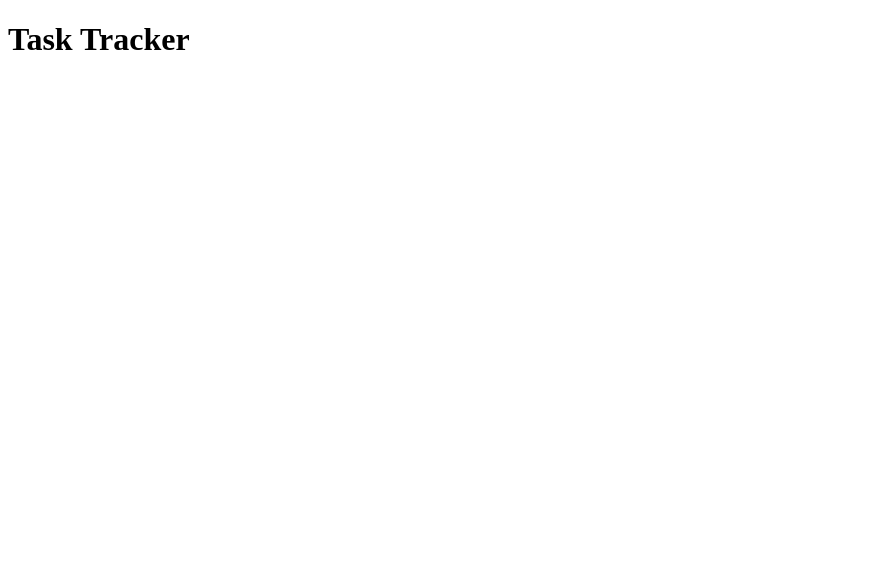
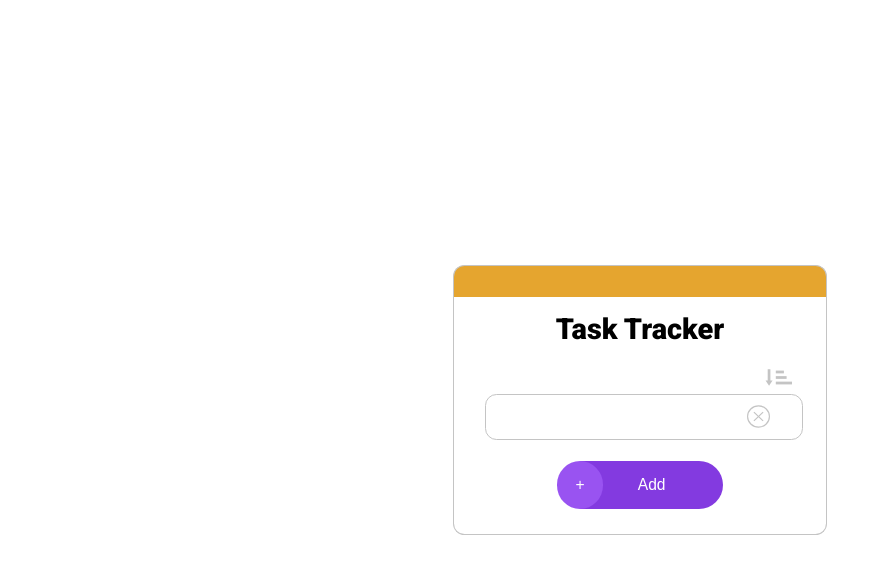
Before and after one commit to AnarHummatli/to-do-list-lahiye-2-, a plain HTML site: page index.html in a window 1280 px wide. Shown: the whole page, without its empty margins (0-882 px from the left). Drawn offline with Linux system fonts and the light colour scheme.

Commit message:
feat: Add html and css sturucture of first page

```diff
--- a/index.html
+++ b/index.html
@@ -1,11 +1,13 @@
 <!DOCTYPE html>
 <html lang="en">
+
 <head>
     <meta charset="UTF-8">
     <meta name="viewport" content="width=device-width, initial-scale=1.0">
     <title>Document</title>
     <link rel="stylesheet" href="style.css">
 </head>
+
 <body>
     <script src="script.js"></script>
 
@@ -13,8 +15,20 @@
         <div class="orange"></div>
         <div class="main">
             <h1>Task Tracker</h1>
+            <img class="sort" src="Image/sort.svg" alt="Sort Image">
+            <br>
+            <label class="search">
+                <input type="text">
+                <img src="Image/exit.svg" alt="Exit Image">
+            </label>
+            <br>
+            <label class="add">
+                <button>+</button>
+                <button>Add</button>
+            </label>
         </div>
     </div>
 
 </body>
+
 </html>
--- a/style.css
+++ b/style.css
@@ -0,0 +1,107 @@
+@import url('https://fonts.googleapis.com/css2?family=Roboto:ital,wght@0,100..900;1,100..900&display=swap');
+
+* {
+    margin: 0;
+    padding: 0;
+    box-sizing: border-box;
+}
+
+body {
+    font-family: "Roboto", sans-serif;
+    display: flex;
+    justify-content: center;
+    align-items: center;
+    height: 100vh;
+}
+
+.container {
+    width: 29.17vw;
+    height: 33.71vh;
+}
+
+.orange {
+    background-color: #E5A52F;
+    width: 100%;
+    height: 4vh;
+    border-radius: 0.9vw 0.9vw 0 0;
+    border: 1px solid #C4C4C4;
+    border-bottom: none;
+}
+
+.main {
+    width: 100%;
+    height: 29.71vh;
+    border-radius: 0 0 0.9vw 0.9vw;
+    border: 1px solid #C4C4C4;
+    border-top: none;
+}
+
+.main h1 {
+    width: 17.19vw;
+    height: 5.99vh;
+    font-size: 2.26vw;
+    justify-self: center;
+    text-align: center;
+    padding-top: 1.13vw;
+    font-weight: 900;
+}
+
+.sort {
+    width: 2.17vw;
+    height: 2.14vh;
+    margin-top: 3vh;
+    display: block;
+    margin-left: auto;
+    margin-right: 2.6vw;
+}
+
+.search input {
+    width: 24.83vw;
+    height: 5.71vh;
+    border: 1px solid #C4C4C4;
+    border-radius: 0.9vw;
+    margin-left: 2.43vw;
+    margin-top: -1.43vh;
+}
+
+.search img {
+    width: 1.74vw;
+    height: 2.86vh;
+    margin-left: -4.68vw;
+    margin-bottom: -0.85vh;
+}
+
+.add {
+    width: 13.02vw;
+    height: 6vh;
+    display: flex;
+    justify-self: center;
+    position: relative;
+    margin-top: 2.65vh;
+}
+
+.add button:first-child {
+    width: 3.65vw;
+    height: 100%;
+    border: none;
+    font-size: 1.22vw;
+    border-radius: 50%;
+    background-color: #9953F1;
+    color: white;
+    position: absolute;
+    left: 0;
+    z-index: 2;
+}
+
+.add button:last-child {
+    width: 11.2vw;
+    height: 100%;
+    border: none;
+    font-size: 1.22vw;
+    border-radius: 0 3vw 3vw 0;
+    background-color: #833AE0;
+    color: white;
+    position: absolute;
+    right: 0;
+    z-index: 1;
+}
```
Also changed, not shown: Image/exit.png (deleted), Image/exit.svg (added), Image/sort.png (deleted), Image/sort.svg (added).
